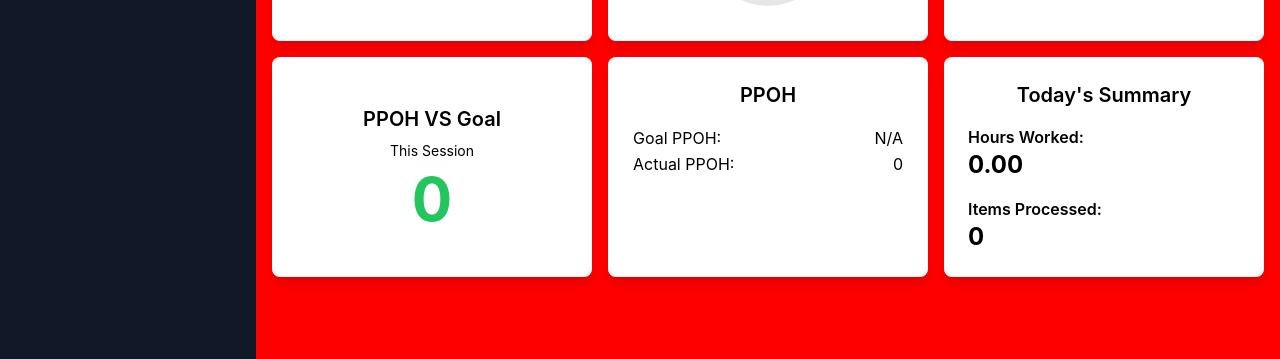
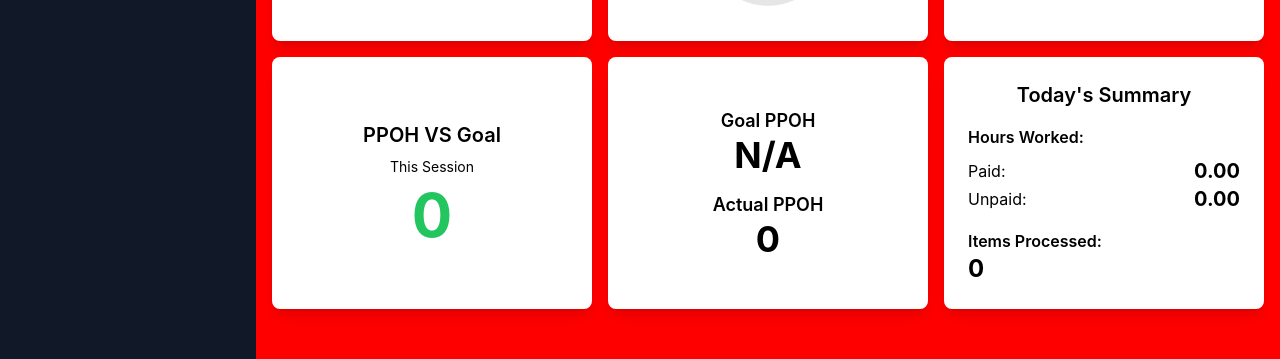
Before and after one commit to cleanermarketing/production-pro, a React (Create React App) app in the folder frontend/: page /dashboard/production in a window 1280 px wide. Shown: the part 329-688 px from the top of the page. Built offline with nearby package versions, Linux system fonts and the light colour scheme; no server answers.

Commit message:
Fixed Production page view

```diff
--- a/frontend/src/components/Production.tsx
+++ b/frontend/src/components/Production.tsx
@@ -27,7 +27,7 @@ const Production: React.FC = () => {
   const [actualPPOH, setActualPPOH] = useState(0);
   const [ppohDifference, setPpohDifference] = useState(0);
   const [efficiency, setEfficiency] = useState(0);
-  const [hoursWorked, setHoursWorked] = useState(0);
+  const [hoursWorked, setHoursWorked] = useState<{ paid: number; unpaid: number }>({ paid: 0, unpaid: 0 });
   const [backgroundColor, setBackgroundColor] = useState(
     "rgba(255, 255, 255, 0.9)"
   );
@@ -42,8 +42,16 @@ const Production: React.FC = () => {
       const response = await axios.get(
         `${process.env.REACT_APP_API_URL}/api/stats/today?userId=${user.id}`
       );
-      setHoursWorked(response.data.hoursWorked);
-      setItemsPressed(response.data.itemsPressed);
+      console.log("Today's summary response:", response.data);
+      setHoursWorked({
+        paid: response.data.paidHours || 0,
+        unpaid: response.data.unpaidHours || 0
+      });
+      setItemsPressed(response.data.itemsPressed || 0);
+      console.log("Hours worked set to:", {
+        paid: response.data.paidHours || 0,
+        unpaid: response.data.unpaidHours || 0
+      });
     } catch (error) {
       console.error("Error fetching today's summary:", error);
     }
@@ -112,6 +120,14 @@ const Production: React.FC = () => {
     }
   }, [user, isClockedIn]);
 
+  useEffect(() => {
+    if (user) {
+      fetchTodaySummary();
+      const interval = setInterval(fetchTodaySummary, 5000); // Update every minute
+      return () => clearInterval(interval);
+    }
+  }, [user]);
+
   const fetchCurrentJob = async (userId: string) => {
     try {
       console.log("Fetching current job for user:", userId);
@@ -176,18 +192,6 @@ const Production: React.FC = () => {
     }
   };
 
-  useEffect(() => {
-    if (user) {
-      fetchEfficiencyAndPPOH();
-      fetchTodaySummary();
-      const interval = setInterval(() => {
-        fetchEfficiencyAndPPOH();
-        fetchTodaySummary();
-      }, 30000); // Update every 30 seconds
-      return () => clearInterval(interval);
-    }
-  }, [user]);
-
   const handleBarcodeSubmit = async (e: React.FormEvent) => {
     e.preventDefault();
     if (!user || !currentJob || !barcode) {
@@ -223,9 +227,10 @@ const Production: React.FC = () => {
   const color = ppohVsGoal >= 0 ? "text-green-500" : "text-red-500";
 
   const TodaySummary: React.FC<{
-    hoursWorked: number;
+    hoursWorked: { paid: number; unpaid: number };
     itemsPressed: number;
   }> = ({ hoursWorked, itemsPressed }) => {
+    console.log("TodaySummary rendered with:", { hoursWorked, itemsPressed });
     return (
       <div className="bg-white shadow-lg rounded-lg p-6 flex flex-col h-full">
         <h2 className="text-xl font-semibold mb-4 text-center">
@@ -233,8 +238,15 @@ const Production: React.FC = () => {
         </h2>
         <div className="flex flex-col justify-between flex-grow">
           <div className="mb-4">
-            <p className="font-semibold">Hours Worked:</p>
-            <p className="text-2xl font-bold">{hoursWorked.toFixed(2)}</p>
+            <p className="font-semibold mb-2">Hours Worked:</p>
+            <div className="flex justify-between items-center">
+              <span>Paid:</span>
+              <span className="text-xl font-bold">{(hoursWorked?.paid || 0).toFixed(2)}</span>
+            </div>
+            <div className="flex justify-between items-center">
+              <span>Unpaid:</span>
+              <span className="text-xl font-bold">{(hoursWorked?.unpaid || 0).toFixed(2)}</span>
+            </div>
           </div>
           <div>
             <p className="font-semibold">Items Processed:</p>
@@ -322,22 +334,15 @@ const Production: React.FC = () => {
               {Math.round(ppohVsGoal)}
             </div>
           </div>
-          <div className="bg-white shadow-lg rounded-lg p-6">
-            <h2 className="text-xl font-semibold mb-4 text-center">PPOH</h2>
-            <table className="w-full">
-              <tbody>
-                <tr>
-                  <td>Goal PPOH:</td>
-                  <td className="text-right">
-                    {currentJob?.expectedPPOH || "N/A"}
-                  </td>
-                </tr>
-                <tr>
-                  <td>Actual PPOH:</td>
-                  <td className="text-right">{Math.round(actualPPOH)}</td>
-                </tr>
-              </tbody>
-            </table>
+          <div className="bg-white shadow-lg rounded-lg p-6 flex flex-col items-center justify-center">
+            <div className="mb-4 text-center">
+              <p className="text-lg font-semibold">Goal PPOH</p>
+              <p className="text-4xl font-bold">{currentJob?.expectedPPOH || "N/A"}</p>
+            </div>
+            <div className="text-center">
+              <p className="text-lg font-semibold">Actual PPOH</p>
+              <p className="text-4xl font-bold">{Math.round(actualPPOH)}</p>
+            </div>
           </div>
           <TodaySummary hoursWorked={hoursWorked} itemsPressed={itemsPressed} />
         </div>
```
Also changed, not shown: 1 other file (tests, documents, lock files or other folders).
